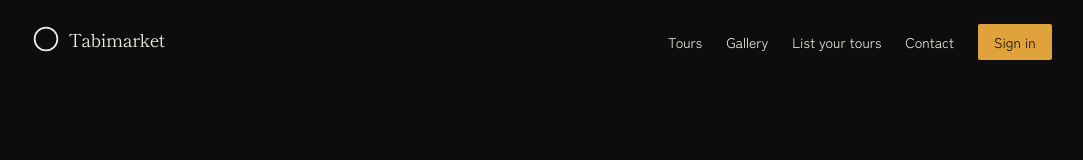
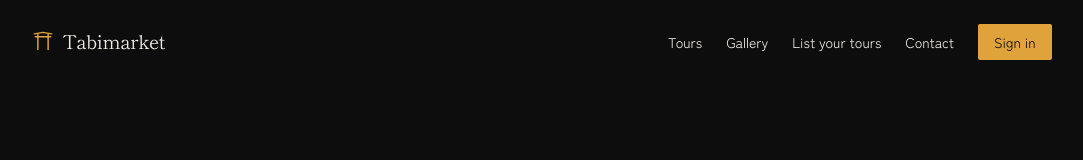
Before and after one commit to ThanhNV121097/project-c2e57d14, a React (Vite) app in the folder code/frontend/: page / in a window 1280 px wide. Shown: the top 160 px of the page, without its empty margins (98-1181 px from the left). Built offline with nearby package versions, Linux system fonts and the light colour scheme.

Commit message:
design: the mark, the logo and the section head

```diff
--- a/code/frontend/src/components/Logo.tsx
+++ b/code/frontend/src/components/Logo.tsx
@@ -1,22 +1,15 @@
 import { useContent } from "../editable";
 import LogoMark from "./LogoMark";
 
-/**
- * The business's logo. The owner's own when they gave one — site.logo names
- * it, under /images/owner/ — used as it is and never redrawn. Otherwise the
- * design's: LogoMark beside the name in the display face. Both follow light
- * and dark: the mark draws in currentColor.
- */
+/** The wordmark: the torii mark beside the name, set in the display face. */
 export default function Logo({ className = "" }: { className?: string }) {
-  const src = useContent<string>("site.logo");
-  const name = useContent<string>("site.name");
-  if (src) {
-    return <img src={src} alt={name} className={`h-8 w-auto ${className}`} />;
-  }
+  const name = useContent("site.name");
+  const logo = useContent("site.logo");
+  if (logo) return <img src={logo} alt={name} className={`h-7 w-auto ${className}`} />;
   return (
-    <span className={`inline-flex items-center gap-2 font-display text-lg tracking-tight text-ink ${className}`}>
-      <LogoMark className="h-7 w-7" />
-      <span>{name}</span>
+    <span className={`inline-flex items-center gap-[var(--space-2)] ${className}`}>
+      <LogoMark className="text-accent" />
+      <span className="font-display text-[19px] tracking-[-0.02em] text-ink">{name}</span>
     </span>
   );
 }
--- a/code/frontend/src/components/LogoMark.tsx
+++ b/code/frontend/src/components/LogoMark.tsx
@@ -1,13 +1,13 @@
 /**
- * The design's mark, when the owner has no logo: a placeholder the design
- * replaces with one drawn for this business — a simple geometric SVG in
- * currentColor (a monogram, the shape of what they make), never a picture,
- * never generated text. public/favicon.svg is the same mark.
+ * Tabimarket's mark: a torii seen head on, drawn as three strokes — the two
+ * posts and the lintel that curves. The same shape is public/favicon.svg.
  */
 export default function LogoMark({ className = "" }: { className?: string }) {
   return (
-    <svg viewBox="0 0 32 32" className={className} aria-hidden="true" fill="none" stroke="currentColor" strokeWidth="2">
-      <circle cx="16" cy="16" r="13" />
+    <svg viewBox="0 0 24 24" width="22" height="22" fill="none" aria-hidden="true" className={className}>
+      <path d="M2.5 4.2 12 2.6l9.5 1.6" stroke="currentColor" strokeWidth="1.6" strokeLinecap="round" />
+      <path d="M3.6 7.4h16.8" stroke="currentColor" strokeWidth="1.6" strokeLinecap="round" />
+      <path d="M6.4 4.6v16.8M17.6 4.6v16.8" stroke="currentColor" strokeWidth="1.6" strokeLinecap="round" />
     </svg>
   );
 }
--- /dev/null
+++ b/code/frontend/src/components/SectionHead.tsx
@@ -0,0 +1,29 @@
+import type { ReactNode } from "react";
+import { T } from "../editable";
+
+/**
+ * Every section on the site is introduced the same way: a full-width hairline
+ * rule, an 11px small-caps label sitting in the left margin, and the heading
+ * and its supporting line to the right of it.
+ */
+export default function SectionHead({ label, heading, sub, aside }: {
+  label: string;
+  heading: string;
+  sub?: string;
+  aside?: ReactNode;
+}) {
+  return (
+    <div className="border-t border-line pt-[var(--space-6)]">
+      <div className="flex flex-col gap-[var(--space-4)] lg:flex-row lg:gap-[var(--space-12)]">
+        <T k={label} as="p" className="shrink-0 pt-1 text-[11px] uppercase tracking-[0.14em] text-ink-soft lg:w-40" />
+        <div className="flex w-full flex-col gap-[var(--space-3)] lg:flex-row lg:items-end lg:justify-between">
+          <div className="max-w-[46ch]">
+            <T k={heading} as="h2" className="text-[length:var(--size-h2)] text-ink" />
+            {sub && <T k={sub} as="p" className="mt-[var(--space-3)] text-[15px] leading-relaxed text-ink-soft" />}
+          </div>
+          {aside}
+        </div>
+      </div>
+    </div>
+  );
+}
```
Also changed, not shown: code/frontend/public/favicon.svg.
